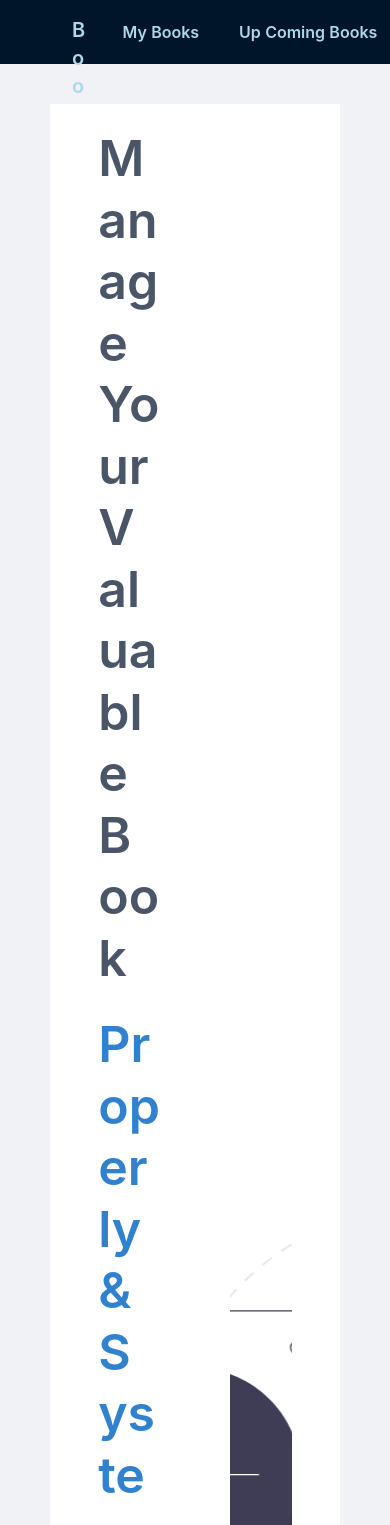
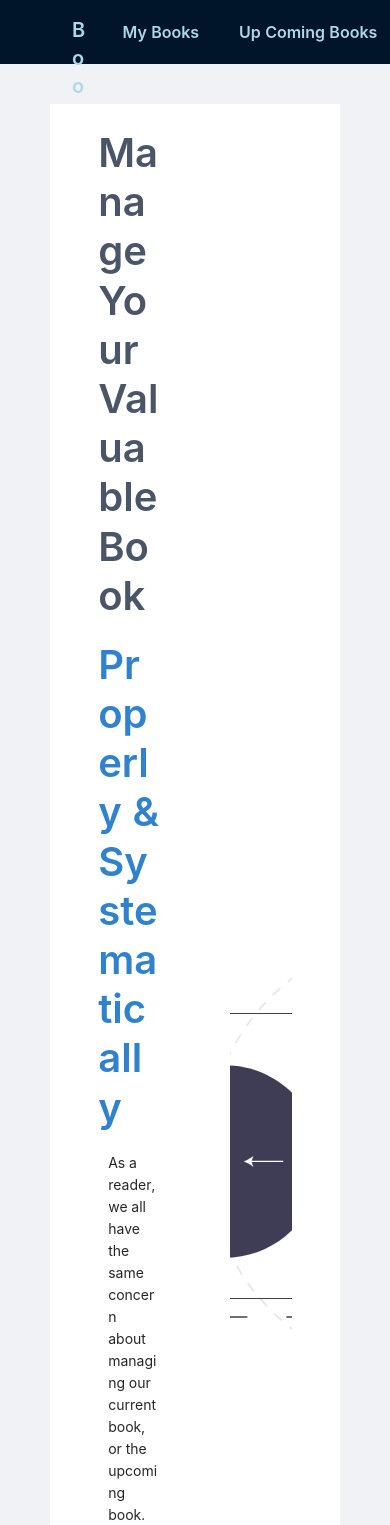
Before and after one commit to dannycahyo/book-management, a React (Create React App) app: page / in a window 390 px wide. Shown: the top 1525 px of the page. Built offline with nearby package versions, Linux system fonts and the light colour scheme.

Commit message:
make-it-responsive-part1

```diff
--- a/public/index.html
+++ b/public/index.html
@@ -24,7 +24,7 @@
       work correctly both with client-side routing and a non-root public URL.
       Learn how to configure a non-root public URL by running `npm run build`.
     -->
-    <title>React App</title>
+    <title>Book App</title>
   </head>
   <body>
     <noscript>You need to enable JavaScript to run this app.</noscript>
--- a/src/App.tsx
+++ b/src/App.tsx
@@ -59,7 +59,7 @@ function App() {
           </Menu>
         </Header>
         <Content style={{ padding: "0 50px" }}>
-          <div style={{ minHeight: 700, padding: 24, background: "#fff" }}>
+          <div style={{ padding: 24, background: "#fff" }}>
             <Switch>
               <Route exact path="/" component={LandingPage} />
               <Route exact path="/mybooks" component={MyBooks} />
--- a/src/LandingPage.tsx
+++ b/src/LandingPage.tsx
@@ -51,14 +51,14 @@ const LandingPage = () => {
   return (
     <div style={{ width: "80%", marginRight: "auto", marginLeft: "auto" }}>
       <Row justify="space-between" gutter={70} align="middle">
-        <Col span={12}>
+        <Col span={12} xxl={12} xl={9} lg={8}>
           <div>
-            <Typography.Title style={{ color: "#4A5568", fontSize: 50 }}>
+            <Typography.Title style={{ color: "#4A5568", fontSize: 40 }}>
               Manage Your Valuable Book
             </Typography.Title>
           </div>
           <div>
-            <Typography.Title style={{ color: "#3182CE", fontSize: 50 }}>
+            <Typography.Title style={{ color: "#3182CE", fontSize: 40 }}>
               Properly & Systematically
             </Typography.Title>
           </div>
@@ -71,28 +71,28 @@ const LandingPage = () => {
             </Typography.Text>
           </div>
         </Col>
-        <Col span={12} style={{ marginTop: 20 }}>
+        <Col span={12} style={{ marginTop: 20 }} xxl={12} xl={15} lg={16}>
           <Carousel autoplay>
             <Image
               alt="Heroes"
               src={FirstImg}
               preview={false}
-              height={525}
-              width={575}
+              height={450}
+              width={520}
             />
             <Image
               alt="Heroes"
               src={SecondImg}
               preview={false}
-              height={525}
-              width={575}
+              height={450}
+              width={520}
             />
             <Image
               alt="Heroes"
               src={ThirdImg}
               preview={false}
-              height={525}
-              width={575}
+              height={450}
+              width={520}
             />
           </Carousel>
         </Col>
--- a/src/MyBooks.tsx
+++ b/src/MyBooks.tsx
@@ -120,7 +120,7 @@ const MyBooks = () => {
   return (
     <div>
       <Row justify="center">
-        <Col span={20}>
+        <Col span={22}>
           <div
             style={{
               display: "flex",
@@ -151,12 +151,13 @@ const MyBooks = () => {
           ) : (
             <List
               grid={{
+                column: 3,
                 gutter: 42,
                 xs: 1,
                 sm: 2,
-                md: 4,
-                lg: 4,
-                xl: 6,
+                md: 2,
+                lg: 2,
+                xl: 3,
                 xxl: 3,
               }}
               dataSource={filteredBooks}
@@ -188,7 +189,7 @@ const MyBooks = () => {
                     hoverable
                     cover={
                       <Image
-                        style={{ height: 375 }}
+                        style={{ height: 425 }}
                         src={book.image}
                         alt="BookImg"
                         preview={false}
--- a/src/UpComingBooks.tsx
+++ b/src/UpComingBooks.tsx
@@ -81,8 +81,8 @@ const UpComingBooks = () => {
 
   return (
     <div>
-      <Row justify="space-between" gutter={[48, 12]}>
-        <Col span={12}>
+      <Row justify="center" gutter={[48, 12]}>
+        <Col span={12} xxl={12} xl={10} xs={0}>
           <div
             style={{
               display: "flex",
@@ -91,7 +91,7 @@ const UpComingBooks = () => {
               marginTop: 20,
             }}
           >
-            <Typography.Title style={{ color: "#3182CE" }} level={1}>
+            <Typography.Title style={{ color: "#3182CE" }} level={2}>
               This Is The List Of Your Future Book
             </Typography.Title>
             <Button
@@ -119,13 +119,13 @@ const UpComingBooks = () => {
             preview={false}
           />
           <Result
-            style={{ marginTop: 50 }}
+            style={{ marginTop: 30 }}
             icon={<BulbOutlined />}
             title={`" When I have a little money, I buy books; and if I have any left, I buy food and clothes "`}
             subTitle="~ Erasmus"
           />
         </Col>
-        <Col span={12}>
+        <Col span={12} xxl={12} xl={14}>
           <List
             itemLayout="vertical"
             size="large"
@@ -161,8 +161,8 @@ const UpComingBooks = () => {
                 ]}
                 extra={
                   <img
-                    width={325}
-                    height={300}
+                    width={275}
+                    height={250}
                     alt="BookImg"
                     src={book.image}
                   />
```
